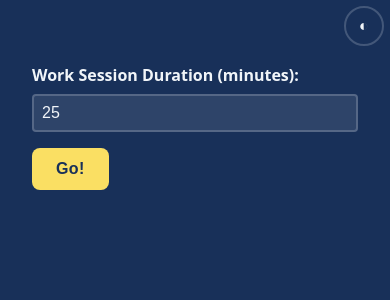
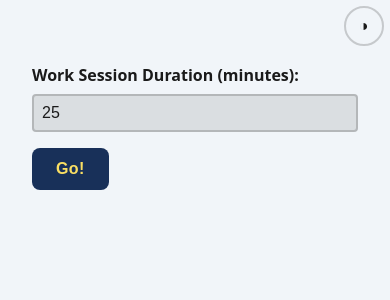
Before and after one commit to ethan-mfb/pomo, a React (Vite) app: page / in a window 390 px wide. Shown: the top 300 px of the page. Built offline with nearby package versions, Linux system fonts and the light colour scheme.

Commit message:
refactor theme initialization and add media query listener for dynamic theme updates

```diff
--- a/src/App.tsx
+++ b/src/App.tsx
@@ -14,7 +14,12 @@ import { useAlarm } from './hooks/useAlarm.ts';
 import { Theme } from './types.ts';
 
 export function App() {
-  const [theme, setTheme] = useState<Theme>(THEMES.DARK);
+  const [theme, setTheme] = useState<Theme>(() => {
+    if (window.matchMedia && window.matchMedia('(prefers-color-scheme: light)').matches) {
+      return THEMES.LIGHT;
+    }
+    return THEMES.DARK;
+  });
   const [workSessionDurationMinutes, setWorkSessionDurationMinutes] = useState(
     DEFAULT_WORK_SESSION_DURATION_MINUTES
   );
@@ -25,6 +30,16 @@ export function App() {
   useEffect(() => {
     document.body.setAttribute('data-theme', theme);
   }, [theme]);
+
+  useEffect(() => {
+    const mediaQuery = window.matchMedia('(prefers-color-scheme: light)');
+    const handleChange = (e: MediaQueryListEvent) => {
+      setTheme(e.matches ? THEMES.LIGHT : THEMES.DARK);
+    };
+
+    mediaQuery.addEventListener('change', handleChange);
+    return () => mediaQuery.removeEventListener('change', handleChange);
+  }, []);
 
   const toggleTheme = () => {
     setTheme((prev) => (prev === THEMES.DARK ? THEMES.LIGHT : THEMES.DARK));
```
